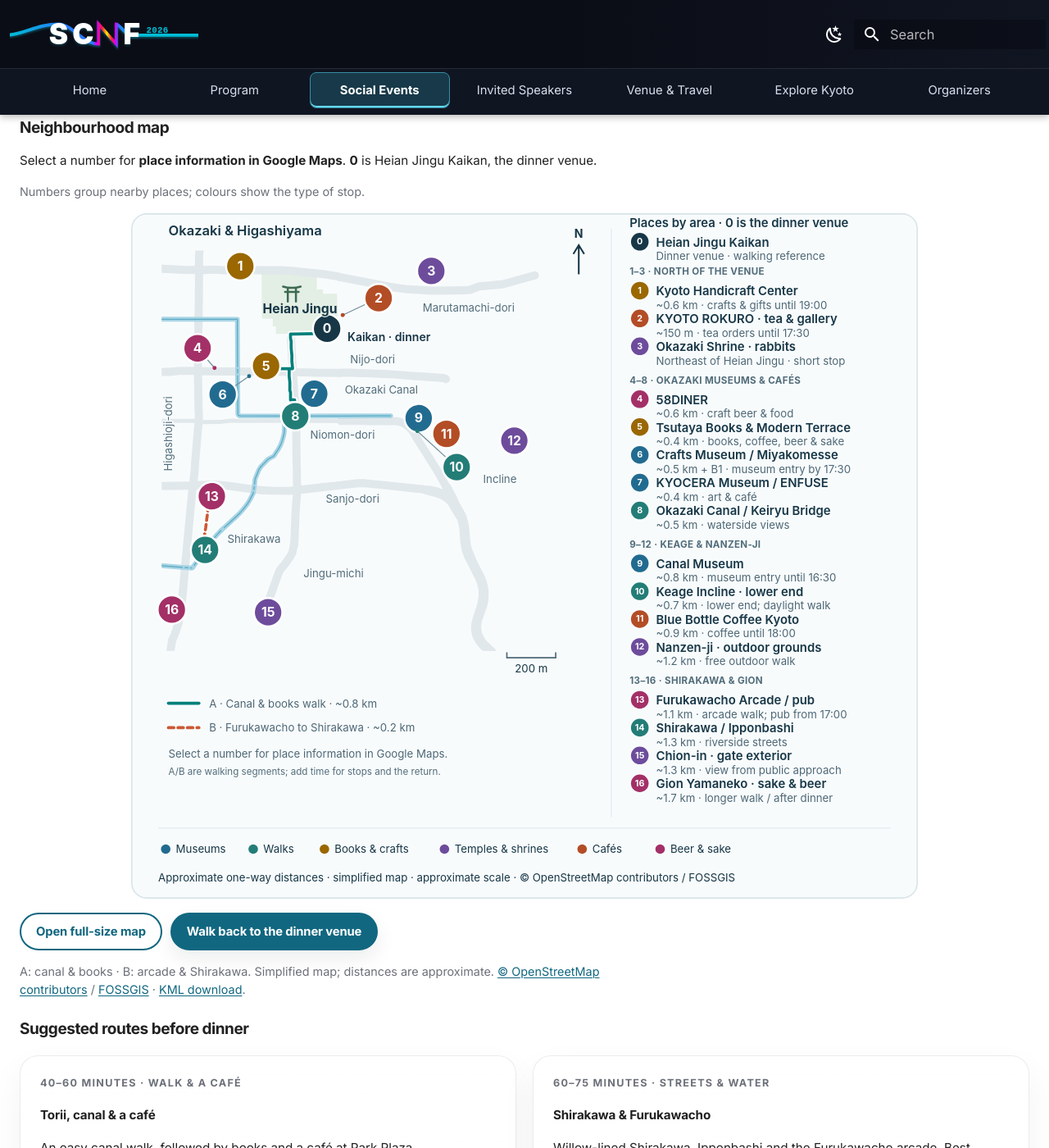
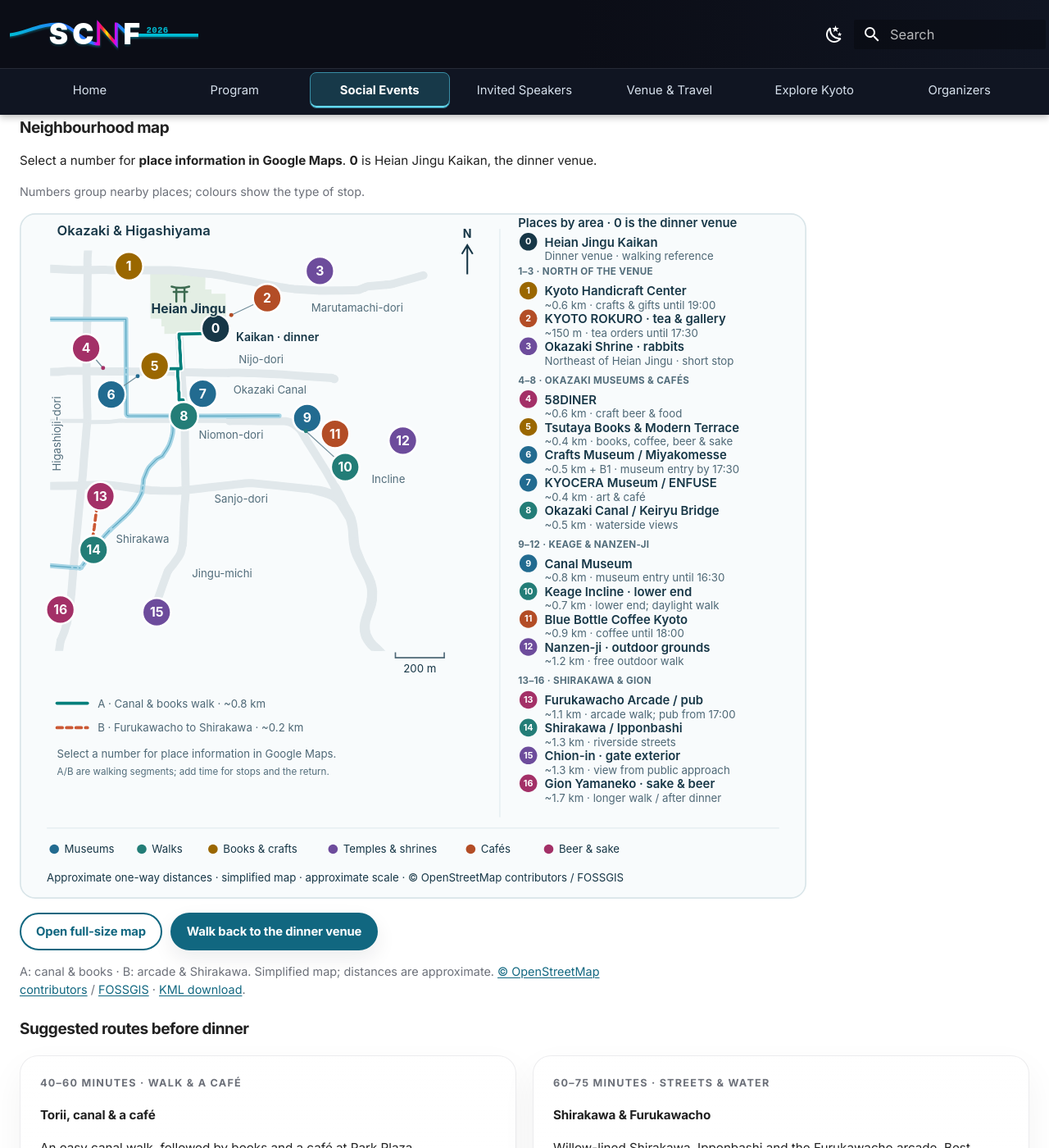
Before and after one commit to SCNF2026/scnf2026.github.io, an MkDocs documentation site: the page built from docs/social-events.md, in a window 1280 px wide and 1400 px high, scrolled down 1138 px. Shown: the whole window at 82% size. Built offline with MkDocs 1.6.1 and Material for MkDocs 9.7.7, drawn with Linux system fonts in a browser that asks for light colours; some of the changed text lies outside the part shown.

Commit message:
Polish social guide map alignment and closing sections

```diff
--- a/docs/social-events.md
+++ b/docs/social-events.md
@@ -432,7 +432,7 @@
 
 Open the venue maps below in Google Maps. Event meeting points will be announced separately.
 
-### Heian Jingu / Heian Jingu Kaikan { #heian-map .no-permalink }
+<span id="heian-map"></span>
 
 Heian Jingu Kaikan, Okazaki, Kyoto (dinner venue).
 
@@ -444,6 +444,18 @@
 
 </details>
 
+## Taking part { #taking-part .no-permalink }
+
+Participation in social events is optional and needs to be arranged separately from attendance at the academic sessions. Please [contact the organizers](venue.md#contact) about availability and participation.
+
+For places to explore on your own, see [Explore Kyoto](explore-kyoto.md).
+
+<p class="scnf-visit-note" id="welcome-reception"><span id="tuesday-8-december"></span><span id="patio-map"></span>For the 8 December Welcome Reception, see the <a href="../program/#welcome-reception">Program</a>.</p>
+
+<nav class="scnf-actions scnf-social-actions" aria-label="Related workshop information" markdown>
+[Program](program.md){ .md-button }
+</nav>
+
 <details class="scnf-travel-detail scnf-compact-detail" id="photo-credits" markdown>
 <summary>Small-photo credits</summary>
 Reference photographs, displayed as cropped thumbnails.
@@ -452,15 +464,3 @@
 <p class="scnf-visit-note"><a href="https://commons.wikimedia.org/wiki/File:Rabbit_statue_of_Okazaki-jinja_001.jpg">Okazaki Shrine · Hironoyama</a> · <a href="https://creativecommons.org/licenses/by-sa/4.0" rel="license">CC BY-SA 4.0</a>.</p>
 <a href="../assets/heian-social-photos.LICENSE.txt">Photo sources & licences</a>
 </details>
-
-## Taking part { #taking-part .no-permalink }
-
-Participation in social events is optional and needs to be arranged separately from attendance at the academic sessions. Please [contact the organizers](venue.md#contact) about availability and participation.
-
-<p class="scnf-visit-note" id="welcome-reception"><span id="tuesday-8-december"></span><span id="patio-map"></span>For the 8 December Welcome Reception, see the <a href="../program/#welcome-reception">Program</a>.</p>
-
-For places to explore on your own, see [Explore Kyoto](explore-kyoto.md).
-
-<nav class="scnf-actions scnf-social-actions" aria-label="Related workshop information" markdown>
-[Program](program.md){ .md-button }
-</nav>
--- a/docs/stylesheets/extra.css
+++ b/docs/stylesheets/extra.css
@@ -1733,9 +1733,9 @@
 }
 
 /* Full map on desktop; map-only with readable HTML names on tablets/phones. */
-.scnf-guide-map--desktop { max-width: 960px; margin-inline: auto; }
+.scnf-guide-map--desktop { max-width: 960px; margin-inline: 0; }
 .scnf-guide-map object { display: block; width: 100%; height: auto; aspect-ratio: 116 / 101; }
-.scnf-guide-map--mobile { display: none; max-width: 660px; margin-inline: auto; }
+.scnf-guide-map--mobile { display: none; max-width: 520px; margin-inline: auto; }
 .scnf-guide-map--mobile object { aspect-ratio: 66 / 68; }
 .scnf-mobile-places { display: none; }
 .scnf-practical-grid h4 { margin-top: 0; }
--- a/mkdocs.yml
+++ b/mkdocs.yml
@@ -84,7 +84,7 @@
       emoji_generator: !!python/name:material.extensions.emoji.to_svg
 
 extra_css:
-  - "stylesheets/extra.css?v=20261107-social-guide"
+  - "stylesheets/extra.css?v=20261107-social-polish"
 
 # Preserve draft sources without publishing their pages, search entries or sitemap URLs.
 exclude_docs: |
```
Also changed, not shown: other parts of docs/social-events.md (+1 -1 lines).
